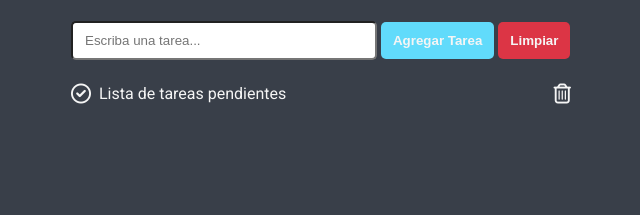
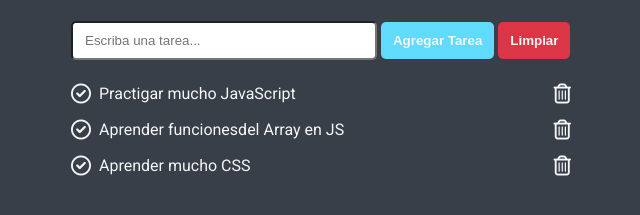
Before and after one commit to facosta0787/todo-list, a plain HTML site: page index.html in a window 1280 px wide. Shown: the part 71-286 px from the top of the page, without its empty margins (57-697 px from the left). Drawn offline with Linux system fonts and the light colour scheme.

Commit message:
v1.3 - Se pintan dinamicamente la lista de tareas con JavaScript

```diff
--- /dev/null
+++ b/app.js
@@ -0,0 +1,48 @@
+console.log('Module loaded!')
+let $tituloPpal = document.querySelector('#titulo-ppal')
+let $tasksCounter = document.querySelector('#contador-tareas-pendientes')
+let $newTaskForm = document.querySelector('.new-task-form')
+let $resetFormButton = document.querySelector('.clear-button')
+let $tasksList = document.querySelector('.tasks-list')
+
+let todos = [
+    {
+        id: 1646783778271,
+        description: 'Practigar mucho JavaScript',
+        isDone: false
+    },
+    {
+        id: 1646783778275,
+        description: 'Aprender funcionesdel Array en JS',
+        isDone: false
+    },
+    {
+        id: 1646783778279,
+        description: 'Aprender mucho CSS',
+        isDone: false
+    },
+];
+
+function renderTodos() {
+    $tasksList.innerHTML = ''
+
+    // renderedTask es un ARRAY que retorna todos.map
+    let renderedTasks = todos.map(function(tarea) {
+        return `
+        <li class="task-list-item">
+            <button class="button-list check-task-button">
+                <i class="fa-regular fa-circle-check"></i>
+            </button>
+            <span class="task-description">
+                ${tarea.description}
+            </span>
+            <button type="button" class="button-list remove-task-button">
+                <i class="fa-regular fa-trash-can"></i>
+            </button>
+        </li>
+        `
+    })
+    $tasksList.innerHTML = renderedTasks.join('')
+}
+
+renderTodos()
--- a/index.html
+++ b/index.html
@@ -26,19 +26,10 @@
             <button type="reset" class="boton clear-button">Limpiar</button>
         </form>
         <ul id="lista-de-tareas" class="tasks-list">
-            <li class="task-list-item">
-                <button class="button-list check-task-button">
-                    <i class="fa-regular fa-circle-check"></i>
-                </button>
-                <span class="task-description">
-                    Lista de tareas pendientes
-                </span>
-                <button type="button" class="button-list remove-task-button">
-                    <i class="fa-regular fa-trash-can"></i>
-                </button>
-            </li>
+
         </ul>
     </main>
+    <script src="app.js"></script>
 </body>
 
 </html>
```
